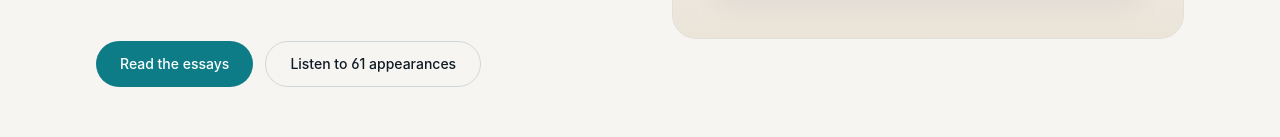
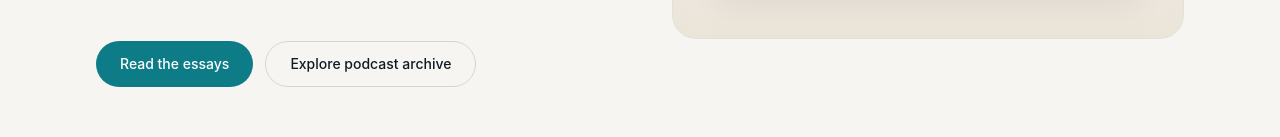
Before and after one commit to Kramerbrian/briankramer.io, a Next.js app: page / in a window 1280 px wide. Shown: the part 554-691 px from the top of the page. Built offline with nearby package versions, Linux system fonts and the light colour scheme.

Commit message:
Remove unverified podcast count from homepage

```diff
--- a/app/page.tsx
+++ b/app/page.tsx
@@ -29,7 +29,7 @@ export default function HomePage({ searchParams }: HomePageProps) {
                 Read the essays
               </LinkButton>
               <LinkButton href="/podcast" variant="subtle">
-                Listen to 61 appearances
+                Explore podcast archive
               </LinkButton>
             </div>
           </div>
```
